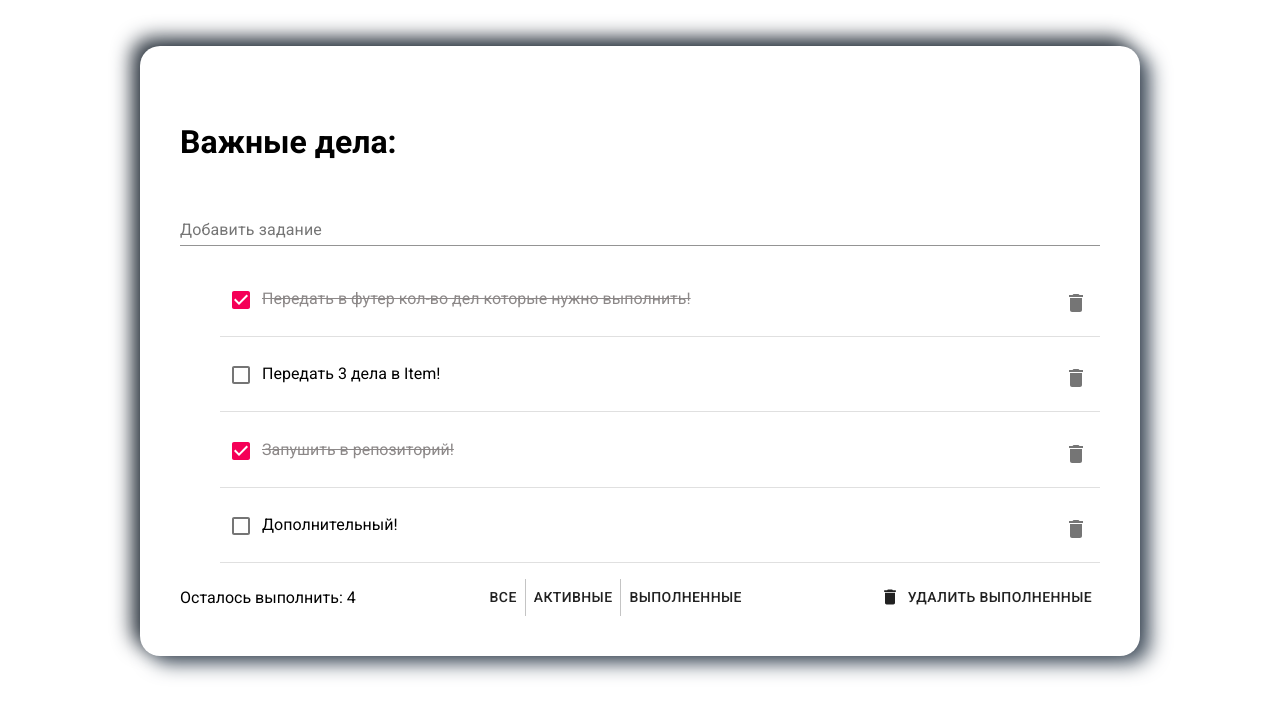
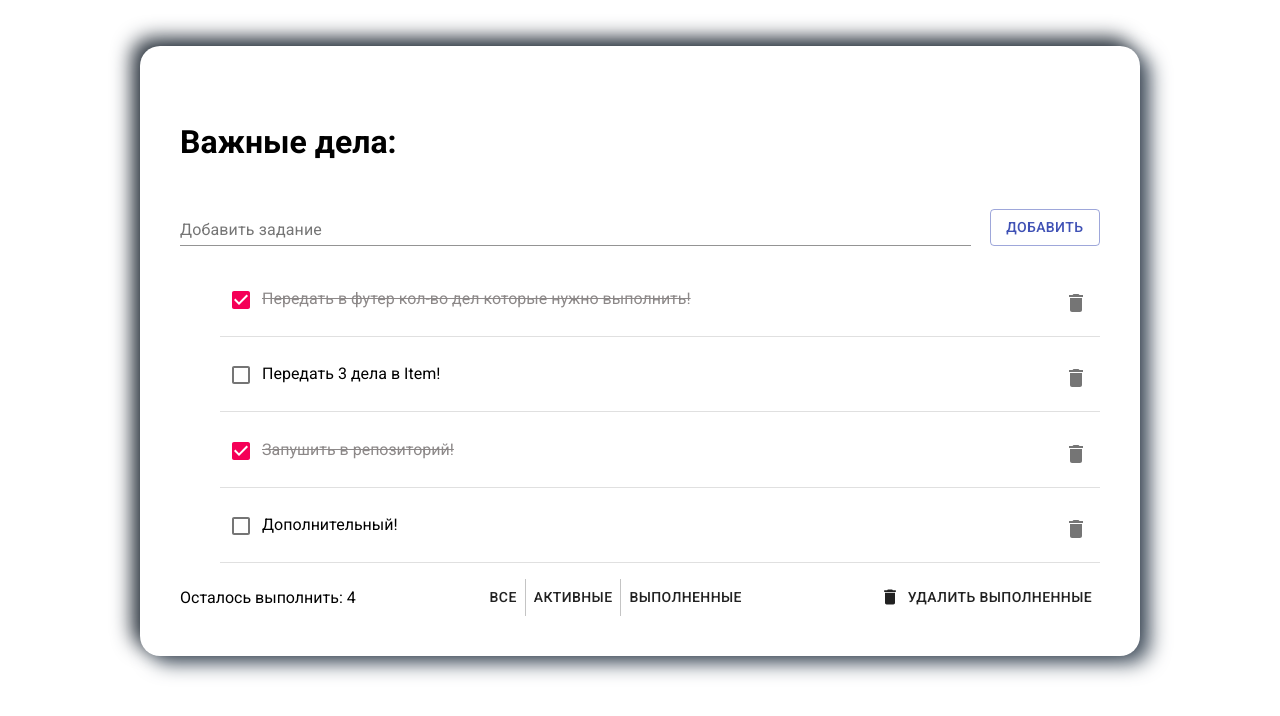
Before and after one commit to WebHeroSchool/toDoSolomon, a React (Create React App) app: page / in a window 1280 px wide. Shown: the top 716 px of the page. Built offline with nearby package versions, Linux system fonts and the light colour scheme.

Commit message:
Если мы пытаемся отправить пустое значение на добавление, то выводить ошибку

```diff
--- a/src/components/App/App.js
+++ b/src/components/App/App.js
@@ -28,8 +28,20 @@
         id: 4,
       },
     ],
-    // count: 6,
+    count: 4,
   };
+
+  onClickAdd = value => this.setState(state => ({
+    items: [
+      ...state.items,
+      {
+        value,
+        isDone: false,
+        id: state.count + 1,
+      }
+    ],
+    count: state.count + 1,
+  }))
 
   //Стрелочная ф-ция не теряет контекст, поэтому будем использовать ее.
   onClickDone = id => {
@@ -44,29 +56,20 @@
     this.setState({ items: newItemList });
   };
 
-  onClickDelete = id => {
-    const newItemList = this.state.items.filter(item => item.id !== id);
-    this.setState({ items: newItemList });
-  };
+  onClickDelete = id => this.setState(state => ({ items: state.items.filter(item => item.id !== id)}));
 
-  onClickDeleteAllTrue = id => {
-    const newItemList = this.state.items.filter(item => item.isDone === false);
-    this.setState({ items: newItemList });
-  }
+  onClickDeleteAllTrue = id => this.setState(state => ({items: state.items.filter(item => item.isDone === false)}));
 
   onClickFilterAll = id => {
-    const newItemList = this.state.items.filter(item => item.isDone === false & true);
-    this.setState({ items: newItemList });
+
   }
 
   onClickFilterFalse = id => {
-    const newItemList = this.state.items.filter(item => item.isDone === false);
-    this.setState({ items: newItemList });
+
   }
 
   onClickFilterTrue = id => {
-    const newItemList = this.state.items.filter(item => item.isDone === true);
-    this.setState({ items: newItemList });
+
   }
 
   render() {
@@ -74,7 +77,9 @@
       <div className={styles.wrap}>
         <div className={styles.content}>
           <h1 className={styles.title}>Важные дела:</h1>
-          <InputItem/>
+          <InputItem
+            onClickAdd={this.onClickAdd}
+          />
           <ItemList
             items={this.state.items}
             onClickDone={this.onClickDone}
--- a/src/components/App/App.module.css
+++ b/src/components/App/App.module.css
@@ -14,10 +14,25 @@
   flex-direction: column;
 }
 
+.Input {
+  display: flex;
+  align-items: flex-end;
+}
+
 .InputItem{
   font-family: "Roboto", "Helvetica", "Arial", sans-serif;
   font-size: 12px;
-  width: 100%;
+  width: 86%;
+}
+
+.space {
+  width: 2%;
+}
+
+.InputButton{
+  font-family: "Roboto", "Helvetica", "Arial", sans-serif;
+  font-size: 12px;
+  width: 12%;
 }
 
 .title {
--- a/src/components/InputItem/InputItem.js
+++ b/src/components/InputItem/InputItem.js
@@ -1,16 +1,49 @@
 import React from "react";
 import styles from '../App/App.module.css'
 import TextField from '@material-ui/core/TextField';
+import Button from '@material-ui/core/Button';
 
+class InputItem extends React.Component{
+  state = {
+    inputValue: '',
+  };
 
-const InputItem = () => (
-    <div >
+  onButtonClick = () => {
+    this.setState({
+      inputValue: '',
+    });
+
+    this.state.inputValue !== ''
+      ? this.props.onClickAdd(this.state.inputValue)
+      : console.log('error')
+      // : <TextField error id="filled-error" label="Error" defaultValue="Hello World" variant="filled" />
+  }
+
+  render() {
+    const { onClickAdd } = this.props;
+
+    return (
+      <div className={styles.Input}>
         <TextField
           id="standard-basic"
           label="Добавить задание"
           className={styles.InputItem}
+          value={this.state.inputValue}
+          onChange={e => this.setState({inputValue: e.target.value})}
         />
+        <div className={styles.space}> </div>
+        <Button
+          variant="outlined"
+          color="primary"
+          className={styles.InputButton}
+          onClick={this.onButtonClick}
+        >
+          добавить
+        </Button>
       </div>
     );
+  }
+
+}
 
 export default InputItem;
--- a/src/components/ItemList/ItemList.js
+++ b/src/components/ItemList/ItemList.js
@@ -4,7 +4,7 @@
 
 const ItemList = ({items, onClickDone, onClickDelete}) => (
   <ul>
-    {items.map(item =><li key={item.value}>
+    {items.map(item =><li key={item.id}>
       <Item
         value={item.value}
         isDone={item.isDone}
```
Lines whose indentation alone changed are shown as unchanged.
